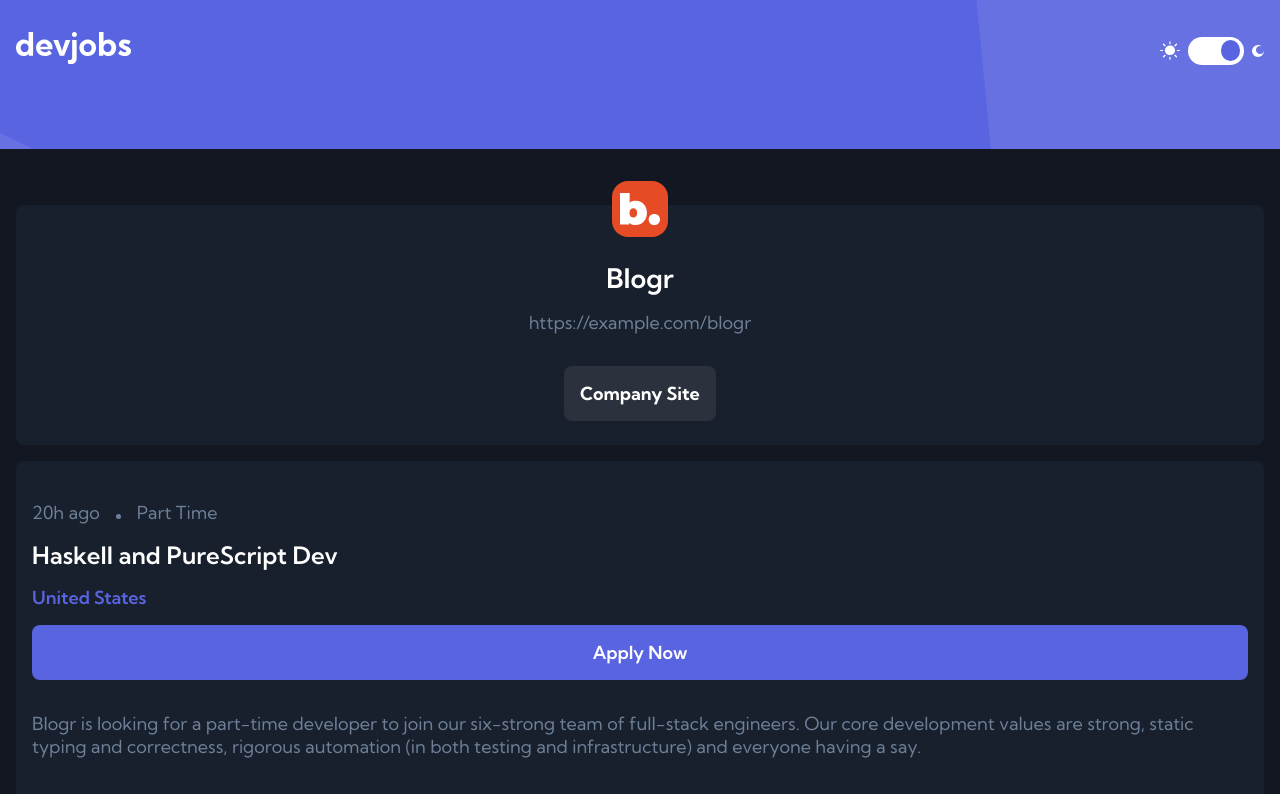
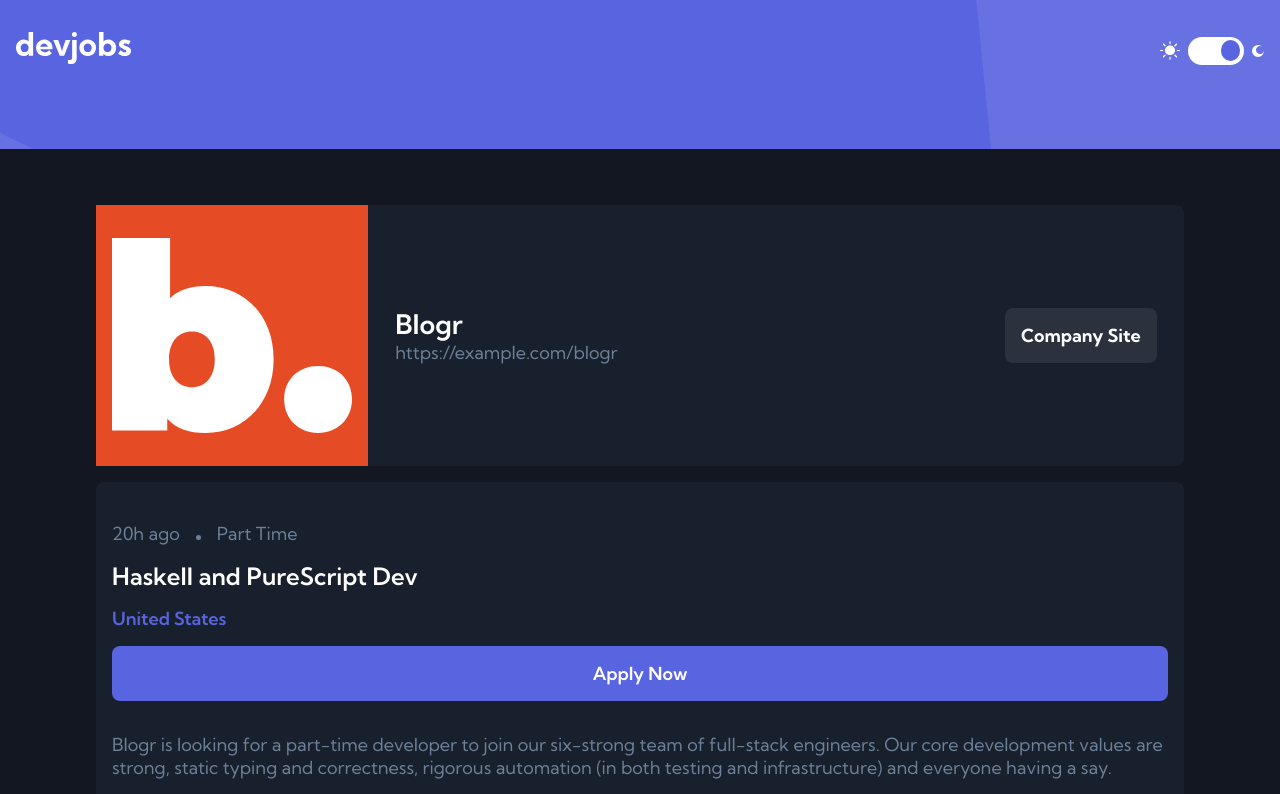
Before and after one commit to Paienobe/Devjobs-webapp, a React (Create React App) app: page /jobs/Blogr in a window 1280 px wide. Shown: the top 794 px of the page. Built offline with nearby package versions, Linux system fonts and the light colour scheme.

Commit message:
styling for tablet

```diff
--- a/src/components/Jobcard/JobCard.css
+++ b/src/components/Jobcard/JobCard.css
@@ -4,6 +4,7 @@
   padding: 2rem 1.5rem;
   margin-bottom: 3rem;
   position: relative;
+  width: 100%;
 }
 
 .logo_container {
@@ -59,6 +60,22 @@
   animation-direction: normal;
 }
 
+@media (min-width: 640px) {
+  .job_card {
+    width: 45vw;
+  }
+}
+
+@media (min-width: 950px) {
+  .job_card {
+    width: 26vw;
+  }
+
+  .job_card h1 {
+    font-size: 100%;
+  }
+}
+
 @keyframes pulse {
   0% {
     transform: scale(100%);
--- a/src/components/company_card/CompanyCard.css
+++ b/src/components/company_card/CompanyCard.css
@@ -45,3 +45,37 @@
   font-weight: bold;
   color: white;
 }
+
+@media (min-width: 640px) {
+  .company_card {
+    padding: 0;
+    flex-direction: row;
+    justify-content: space-between;
+    align-items: stretch;
+    text-align: left;
+  }
+
+  .card_logo_container {
+    position: static;
+    border-radius: 0;
+    width: 25%;
+    padding: 12% 1rem;
+    margin: 0;
+  }
+
+  .links {
+    width: 70%;
+    display: flex;
+    align-items: center;
+    justify-content: space-between;
+    margin: auto;
+  }
+
+  .links h2 {
+    margin: 0;
+  }
+
+  .company_card a {
+    margin: 0;
+  }
+}
--- a/src/components/company_card/CompanyCard.tsx
+++ b/src/components/company_card/CompanyCard.tsx
@@ -23,9 +23,14 @@ const CompanyCard = ({
       >
         <img src={logos[logo]} alt='logo' />
       </div>
-      <h2>{company}</h2>
-      <p>{website}</p>
-      <a href={website}>Company Site</a>
+      <div className='links'>
+        <div>
+          <h2>{company}</h2>
+          <p>{website}</p>
+        </div>
+
+        <a href={website}>Company Site</a>
+      </div>
     </section>
   )
 }
--- a/src/components/footer/Footer.css
+++ b/src/components/footer/Footer.css
@@ -3,3 +3,9 @@ footer {
   padding: 1.5rem 1rem;
   margin-top: 1rem;
 }
+
+@media (min-width: 640px) {
+  footer {
+    padding: 1.5rem 2rem;
+  }
+}
--- a/src/index.css
+++ b/src/index.css
@@ -53,3 +53,24 @@ a {
   border: none;
   transition: var(--smoothTransition);
 }
+
+@media (min-width: 640px) {
+  .home,
+  .details_page {
+    padding: 1rem 2rem;
+  }
+
+  .jobs_container {
+    display: flex;
+    flex-wrap: wrap;
+    justify-content: space-between;
+    align-items: stretch;
+  }
+}
+
+@media (min-width: 950px) {
+  .home,
+  .details_page {
+    padding: 1rem 6rem;
+  }
+}
--- a/src/pages/Home.tsx
+++ b/src/pages/Home.tsx
@@ -1,4 +1,4 @@
-import React, { useState } from 'react'
+import React, { useEffect, useState } from 'react'
 import Filter from '../components/filter/Filter'
 import JobCard from '../components/Jobcard/JobCard'
 import { useGlobalContext } from '../context/context'
@@ -8,6 +8,10 @@ const Home = () => {
   const globalContext = useGlobalContext()
   const [shownJobs, setShownJobs] = useState(8)
   const jobs = globalContext?.state.slice(0, shownJobs)
+
+  useEffect(() => {
+    window.innerWidth >= 950 && setShownJobs(shownJobs + 10)
+  })
 
   return (
     <main className='home'>
```
